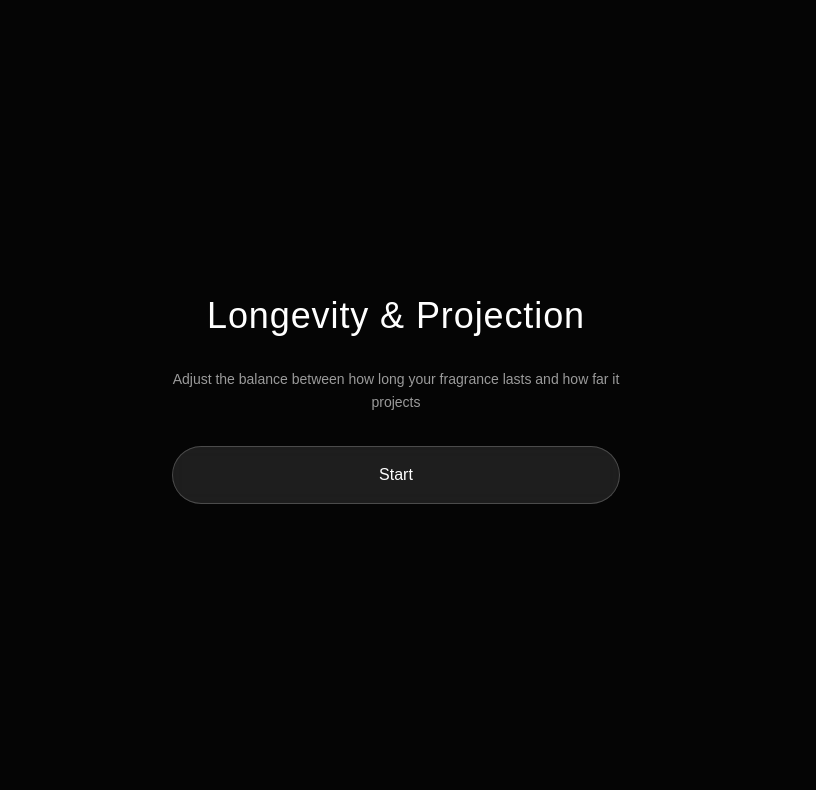
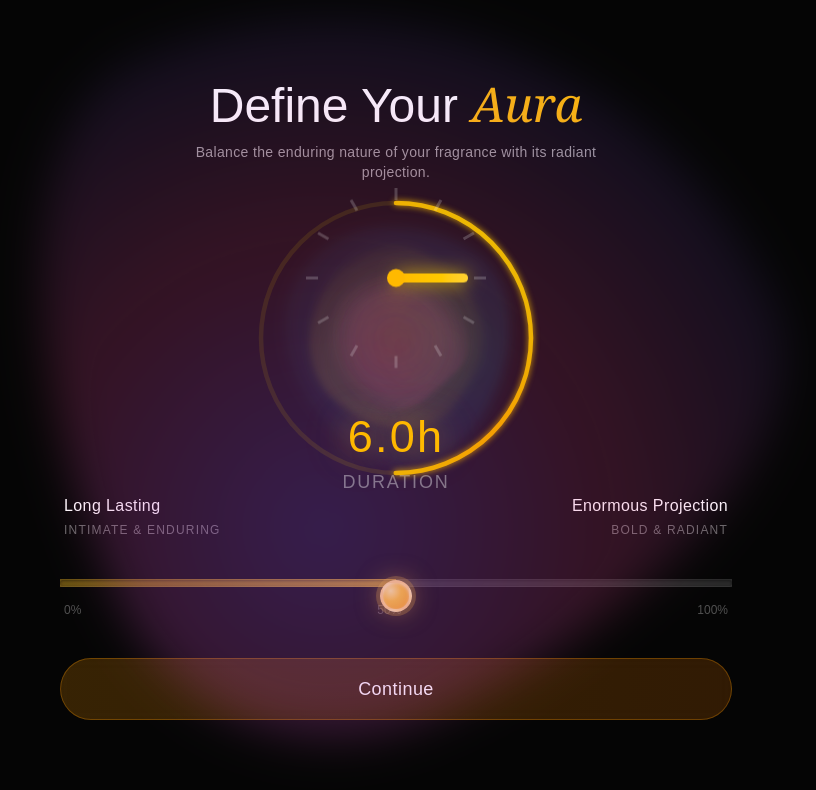
Before and after one commit to Kerryki/ConUhacksAlgorithmicPerfume, a Next.js app in the folder frontend/perfumeai/: page /create/longevity-projection in a window 1280 px wide. Shown: the top 790 px of the page, without its empty margins (244-1060 px from the left). Built offline with nearby package versions, Linux system fonts and the light colour scheme.

Commit message:
color picker and longevity ready

```diff
--- a/frontend/perfumeai/src/app/create/longevity-projection/page.js
+++ b/frontend/perfumeai/src/app/create/longevity-projection/page.js
@@ -5,7 +5,6 @@ import LongevityClock from './components/LongevityClock';
 import ProjectionAura from './components/ProjectionAura';
 
 export default function LongevityProjectionPage() {
-  const [hasStarted, setHasStarted] = useState(false);
   const [sliderValue, setSliderValue] = useState(50);
 
   const handleSliderChange = (e) => {
@@ -48,28 +47,6 @@ export default function LongevityProjectionPage() {
     //   console.error('Error sending to backend:', error);
     // }
   };
-
-  // Show start screen if flow hasn't started
-  if (!hasStarted) {
-    return (
-      <div className="min-h-screen bg-[#050505] flex flex-col items-center justify-center px-6">
-        <div className="text-center space-y-8 max-w-md">
-          <h1 className="text-3xl md:text-4xl font-light text-white tracking-wide">
-            Longevity & Projection
-          </h1>
-          <p className="text-white/60 text-sm font-light leading-relaxed">
-            Adjust the balance between how long your fragrance lasts and how far it projects
-          </p>
-          <button
-            onClick={() => setHasStarted(true)}
-            className="w-full py-4 bg-white/10 backdrop-blur-sm border border-white/20 rounded-full text-white font-medium hover:bg-white/20 transition-all duration-300 hover:border-white/30 hover:scale-105 active:scale-95"
-          >
-            Start
-          </button>
-        </div>
-      </div>
-    );
-  }
 
   return (
     <div className="min-h-screen bg-[#050505] flex flex-col items-center justify-between px-6 py-12 relative overflow-hidden">
```
